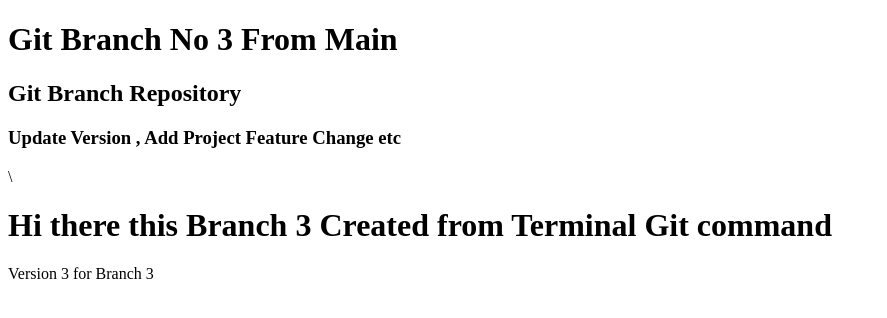
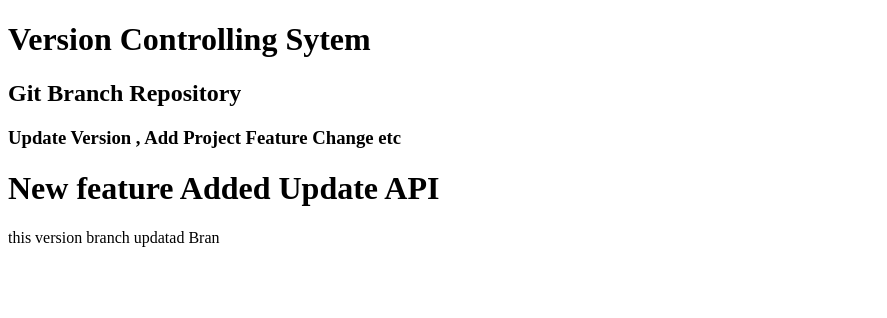
Before and after one commit to czmahi/git-branch, a plain HTML site: page main.html in a window 1280 px wide. Shown: the whole page, without its empty margins (0-887 px from the left). Drawn offline with Linux system fonts and the light colour scheme.

Commit message:
File Name chane index.html to main.html

```diff
--- a/index.html
+++ b/main.html
@@ -7,10 +7,11 @@
     <title>Git Branch , Version Controlling , Repository</title>
 </head>
 <body>
-    <h1>Git Branch No 3 From Main</h1>
+    <h1>Version Controlling Sytem</h1>
     <h2>Git Branch Repository</h2>
-    <h3>Update Version , Add Project Feature Change etc</h3>\
-    <h1>Hi there this Branch 3 Created from Terminal Git command</h1>
-    <p>Version 3 for Branch 3</p>
+    <h3>Update Version , Add Project Feature Change etc</h3>
+    <h1>New feature Added Update API</h1>
+    <span>this version branch updatad Bran</span>
+
 </body>
 </html>
```
